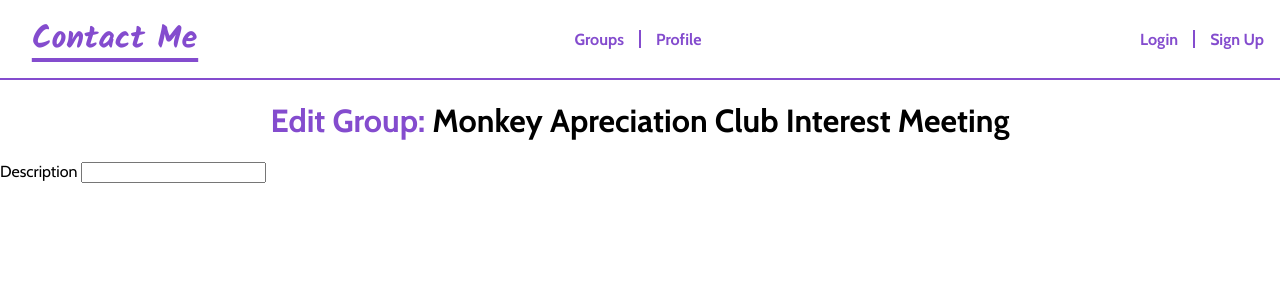
After one commit to Group-2-F21-Web-Systems-Development/contact-me, a PHP site: page /create-alter-group.php in a window 1280 px wide. The commit adds this page. Shown: the top 300 px of the page. Run offline with PHP 8.4, Linux system fonts and the light colour scheme.

Commit message:
Create-alter-groups php and css page created along with basic header and start to form

```diff
--- /dev/null
+++ b/create-alter-group.php
@@ -0,0 +1,20 @@
+<!DOCTYPE html>
+<html lang="en">
+<head>
+  <meta charset="UTF-8">
+  <meta http-equiv="X-UA-Compatible" content="IE=edge">
+  <meta name="viewport" content="width=device-width, initial-scale=1.0">
+  <title>Create Groups Page</title>
+  <script defer src="https://code.jquery.com/jquery-3.6.0.min.js"  integrity="sha256-/xUj+3OJU5yExlq6GSYGSHk7tPXikynS7ogEvDej/m4="  crossorigin="anonymous"></script>
+  <link rel="stylesheet" href="./src/styles/style.css">
+  <link rel="stylesheet" href="./src/styles/create-alter-groups.css">
+  <script defer src="./src/ajax/ajax.js"></script>
+</head>
+<body>
+  <h1><span>Edit Group:</span> Monkey Apreciation Club Interest Meeting</h1>
+  <form>
+    <label for="description">Description</label>
+    <input id="description" name="description" type="text" placeholder="">
+  </form>
+</body>
+</html>
--- a/groups.php
+++ b/groups.php
@@ -18,7 +18,7 @@
       <ul>
         <li class="new-group"><a href="">+ group</a></li>
         <li><a href="">monkey</a></li>
-        <li><a href="">thing</a></li>
+        <li><a href="">RPI Activities Fair</a></li>
       </ul>
     </button>
     <ul>
--- /dev/null
+++ b/src/styles/create-alter-groups.css
@@ -0,0 +1,6 @@
+h1 {
+  text-align: center;
+}
+h1 span {
+  color: var(--clr-accent);
+}
```
Also changed, not shown: src/styles/groups.css (+22 -3 lines).
